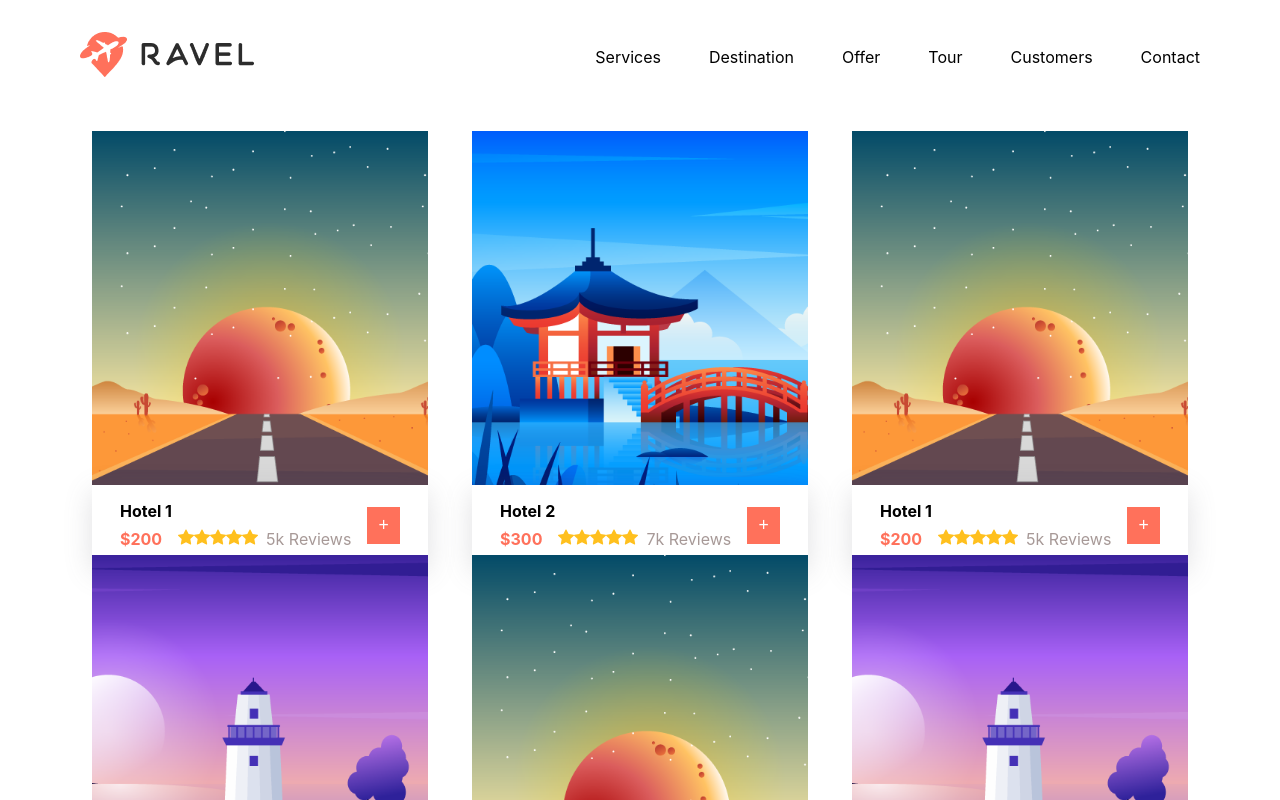
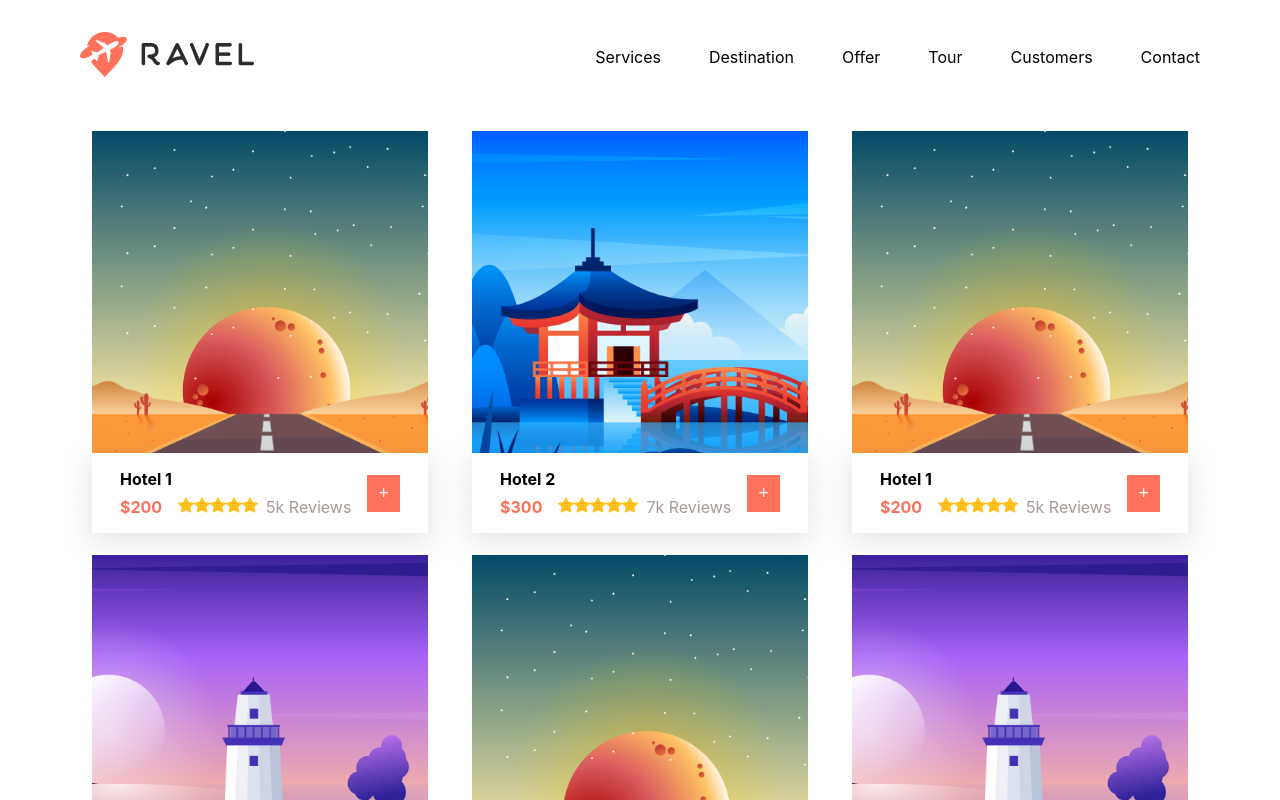
Before and after one commit to elab-development/internet-tehnologije-projekat-serbia-travel_2020_0355, a React (Create React App) app in the folder serbia-travel-react/: page /hotels in a window 1280 px wide. Shown: the top 800 px of the page. Built offline with nearby package versions, Linux system fonts and the light colour scheme.

Commit message:
Fix gap in between the cards on the hotels page

```diff
--- a/serbia-travel-react/src/components/Card.jsx
+++ b/serbia-travel-react/src/components/Card.jsx
@@ -50,6 +50,7 @@ const StyledCard = styled.div`
     padding: 1rem;
     width: 100%;
     box-shadow: rgba(100, 100, 111, 0.2) 0px 7px 29px 0px;
+    transform: translateY(-40%);
     button {
       padding: 0.5rem 0.7rem;
       background-color: var(--primary-color);
--- a/serbia-travel-react/src/components/HotelCards.jsx
+++ b/serbia-travel-react/src/components/HotelCards.jsx
@@ -41,6 +41,7 @@ const CardContainer = styled.div`
   grid-template-columns: repeat(auto-fill, minmax(300px, 1fr));
   gap: 20px;
   justify-items: center;
+  margin-bottom: 20px;
 
   @media screen and (min-width: 768px) {
     grid-template-columns: repeat(2, 1fr);
```
